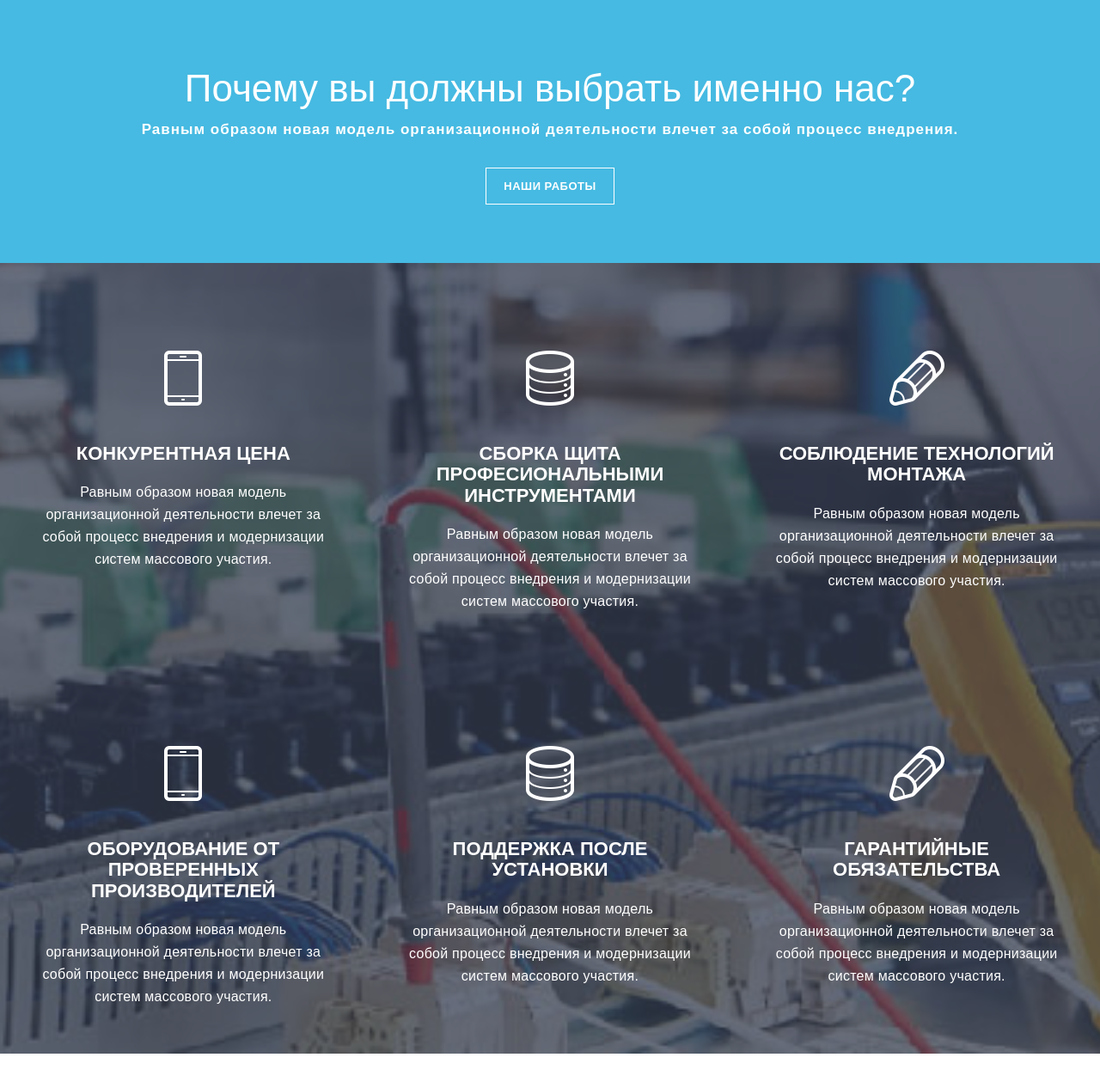
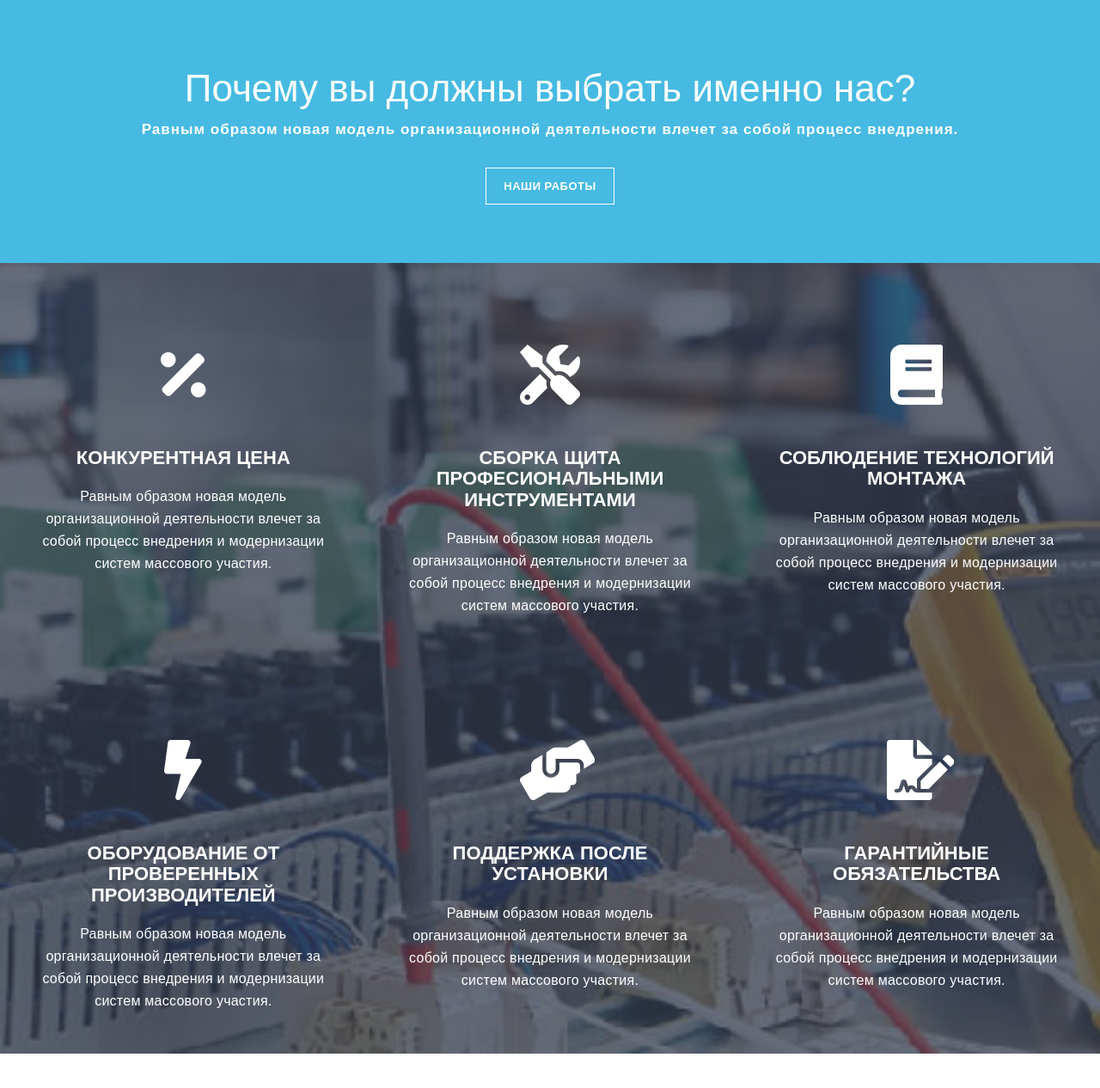
Before and after one commit to ivanenko98/electrical, a PHP site: page /resources/views/site/index.php in a window 1280 px wide. Shown: the part 640-1906 px from the top of the page at 86% size. Run offline with PHP 8.4, Linux system fonts and the light colour scheme; some libraries are stand-ins or nearby versions.

Commit message:
working on template

```diff
--- a/public/css/style.css
+++ b/public/css/style.css
@@ -352,6 +352,9 @@ p {
   background-color: transparent;
 }
 
+#about .service-item .icon svg {
+  height: 70px;
+}
 
 
 
--- a/resources/views/site/index.php
+++ b/resources/views/site/index.php
@@ -108,7 +108,7 @@
             <div class="col-md-4">
                 <div class="service-item first-service">
                     <div class="icon">
-                        <img src="img/first-service-icon.png" alt="">
+                        <svg aria-hidden="true" focusable="false" data-prefix="fas" data-icon="percentage" class="svg-inline--fa fa-percentage fa-w-12" role="img" xmlns="http://www.w3.org/2000/svg" viewBox="0 0 384 512"><path fill="#ffffff" d="M109.25 173.25c24.99-24.99 24.99-65.52 0-90.51-24.99-24.99-65.52-24.99-90.51 0-24.99 24.99-24.99 65.52 0 90.51 25 25 65.52 25 90.51 0zm256 165.49c-24.99-24.99-65.52-24.99-90.51 0-24.99 24.99-24.99 65.52 0 90.51 24.99 24.99 65.52 24.99 90.51 0 25-24.99 25-65.51 0-90.51zm-1.94-231.43l-22.62-22.62c-12.5-12.5-32.76-12.5-45.25 0L20.69 359.44c-12.5 12.5-12.5 32.76 0 45.25l22.62 22.62c12.5 12.5 32.76 12.5 45.25 0l274.75-274.75c12.5-12.49 12.5-32.75 0-45.25z"></path></svg>
                     </div>
                     <h4>Конкурентная цена</h4>
                     <p>Равным образом новая модель организационной деятельности влечет за собой процесс внедрения и модернизации систем массового участия. </p>
@@ -117,7 +117,7 @@
             <div class="col-md-4">
                 <div class="service-item second-service">
                     <div class="icon">
-                        <img src="img/second-service-icon.png" alt="">
+                        <svg aria-hidden="true" focusable="false" data-prefix="fas" data-icon="tools" class="svg-inline--fa fa-tools fa-w-16" role="img" xmlns="http://www.w3.org/2000/svg" viewBox="0 0 512 512"><path fill="#ffffff" d="M501.1 395.7L384 278.6c-23.1-23.1-57.6-27.6-85.4-13.9L192 158.1V96L64 0 0 64l96 128h62.1l106.6 106.6c-13.6 27.8-9.2 62.3 13.9 85.4l117.1 117.1c14.6 14.6 38.2 14.6 52.7 0l52.7-52.7c14.5-14.6 14.5-38.2 0-52.7zM331.7 225c28.3 0 54.9 11 74.9 31l19.4 19.4c15.8-6.9 30.8-16.5 43.8-29.5 37.1-37.1 49.7-89.3 37.9-136.7-2.2-9-13.5-12.1-20.1-5.5l-74.4 74.4-67.9-11.3L334 98.9l74.4-74.4c6.6-6.6 3.4-17.9-5.7-20.2-47.4-11.7-99.6.9-136.6 37.9-28.5 28.5-41.9 66.1-41.2 103.6l82.1 82.1c8.1-1.9 16.5-2.9 24.7-2.9zm-103.9 82l-56.7-56.7L18.7 402.8c-25 25-25 65.5 0 90.5s65.5 25 90.5 0l123.6-123.6c-7.6-19.9-9.9-41.6-5-62.7zM64 472c-13.2 0-24-10.8-24-24 0-13.3 10.7-24 24-24s24 10.7 24 24c0 13.2-10.7 24-24 24z"></path></svg>
                     </div>
                     <h4>Сборка щита професиональными инструментами</h4>
                     <p>Равным образом новая модель организационной деятельности влечет за собой процесс внедрения и модернизации систем массового участия. </p>
@@ -126,7 +126,7 @@
             <div class="col-md-4">
                 <div class="service-item third-service">
                     <div class="icon">
-                        <img src="img/third-service-icon.png" alt="">
+                        <svg aria-hidden="true" focusable="false" data-prefix="fas" data-icon="book" class="svg-inline--fa fa-book fa-w-14" role="img" xmlns="http://www.w3.org/2000/svg" viewBox="0 0 448 512"><path fill="#ffffff" d="M448 360V24c0-13.3-10.7-24-24-24H96C43 0 0 43 0 96v320c0 53 43 96 96 96h328c13.3 0 24-10.7 24-24v-16c0-7.5-3.5-14.3-8.9-18.7-4.2-15.4-4.2-59.3 0-74.7 5.4-4.3 8.9-11.1 8.9-18.6zM128 134c0-3.3 2.7-6 6-6h212c3.3 0 6 2.7 6 6v20c0 3.3-2.7 6-6 6H134c-3.3 0-6-2.7-6-6v-20zm0 64c0-3.3 2.7-6 6-6h212c3.3 0 6 2.7 6 6v20c0 3.3-2.7 6-6 6H134c-3.3 0-6-2.7-6-6v-20zm253.4 250H96c-17.7 0-32-14.3-32-32 0-17.6 14.4-32 32-32h285.4c-1.9 17.1-1.9 46.9 0 64z"></path></svg>
                     </div>
                     <h4>Соблюдение технологий монтажа</h4>
                     <p>Равным образом новая модель организационной деятельности влечет за собой процесс внедрения и модернизации систем массового участия. </p>
@@ -138,7 +138,7 @@
             <div class="col-md-4">
                 <div class="service-item four-service">
                     <div class="icon">
-                        <img src="img/first-service-icon.png" alt="">
+                        <svg aria-hidden="true" focusable="false" data-prefix="fas" data-icon="bolt" class="svg-inline--fa fa-bolt fa-w-10" role="img" xmlns="http://www.w3.org/2000/svg" viewBox="0 0 320 512"><path fill="#ffffff" d="M296 160H180.6l42.6-129.8C227.2 15 215.7 0 200 0H56C44 0 33.8 8.9 32.2 20.8l-32 240C-1.7 275.2 9.5 288 24 288h118.7L96.6 482.5c-3.6 15.2 8 29.5 23.3 29.5 8.4 0 16.4-4.4 20.8-12l176-304c9.3-15.9-2.2-36-20.7-36z"></path></svg>
                     </div>
                     <h4>Оборудование от проверенных производителей</h4>
                     <p>Равным образом новая модель организационной деятельности влечет за собой процесс внедрения и модернизации систем массового участия. </p>
@@ -147,7 +147,7 @@
             <div class="col-md-4">
                 <div class="service-item five-service">
                     <div class="icon">
-                        <img src="img/second-service-icon.png" alt="">
+                        <svg aria-hidden="true" focusable="false" data-prefix="fas" data-icon="hands-helping" class="svg-inline--fa fa-hands-helping fa-w-20" role="img" xmlns="http://www.w3.org/2000/svg" viewBox="0 0 640 512"><path fill="#ffffff" d="M488 192H336v56c0 39.7-32.3 72-72 72s-72-32.3-72-72V126.4l-64.9 39C107.8 176.9 96 197.8 96 220.2v47.3l-80 46.2C.7 322.5-4.6 342.1 4.3 357.4l80 138.6c8.8 15.3 28.4 20.5 43.7 11.7L231.4 448H368c35.3 0 64-28.7 64-64h16c17.7 0 32-14.3 32-32v-64h8c13.3 0 24-10.7 24-24v-48c0-13.3-10.7-24-24-24zm147.7-37.4L555.7 16C546.9.7 527.3-4.5 512 4.3L408.6 64H306.4c-12 0-23.7 3.4-33.9 9.7L239 94.6c-9.4 5.8-15 16.1-15 27.1V248c0 22.1 17.9 40 40 40s40-17.9 40-40v-88h184c30.9 0 56 25.1 56 56v28.5l80-46.2c15.3-8.9 20.5-28.4 11.7-43.7z"></path></svg>
                     </div>
                     <h4>Поддержка после установки</h4>
                     <p>Равным образом новая модель организационной деятельности влечет за собой процесс внедрения и модернизации систем массового участия. </p>
@@ -156,7 +156,7 @@
             <div class="col-md-4">
                 <div class="service-item six-service">
                     <div class="icon">
-                        <img src="img/third-service-icon.png" alt="">
+                        <svg aria-hidden="true" focusable="false" data-prefix="fas" data-icon="file-signature" class="svg-inline--fa fa-file-signature fa-w-18" role="img" xmlns="http://www.w3.org/2000/svg" viewBox="0 0 576 512"><path fill="#ffffff" d="M218.17 424.14c-2.95-5.92-8.09-6.52-10.17-6.52s-7.22.59-10.02 6.19l-7.67 15.34c-6.37 12.78-25.03 11.37-29.48-2.09L144 386.59l-10.61 31.88c-5.89 17.66-22.38 29.53-41 29.53H80c-8.84 0-16-7.16-16-16s7.16-16 16-16h12.39c4.83 0 9.11-3.08 10.64-7.66l18.19-54.64c3.3-9.81 12.44-16.41 22.78-16.41s19.48 6.59 22.77 16.41l13.88 41.64c19.75-16.19 54.06-9.7 66 14.16 1.89 3.78 5.49 5.95 9.36 6.26v-82.12l128-127.09V160H248c-13.2 0-24-10.8-24-24V0H24C10.7 0 0 10.7 0 24v464c0 13.3 10.7 24 24 24h336c13.3 0 24-10.7 24-24v-40l-128-.11c-16.12-.31-30.58-9.28-37.83-23.75zM384 121.9c0-6.3-2.5-12.4-7-16.9L279.1 7c-4.5-4.5-10.6-7-17-7H256v128h128v-6.1zm-96 225.06V416h68.99l161.68-162.78-67.88-67.88L288 346.96zm280.54-179.63l-31.87-31.87c-9.94-9.94-26.07-9.94-36.01 0l-27.25 27.25 67.88 67.88 27.25-27.25c9.95-9.94 9.95-26.07 0-36.01z"></path></svg>
                     </div>
                     <h4>Гарантийные обязательства</h4>
                     <p>Равным образом новая модель организационной деятельности влечет за собой процесс внедрения и модернизации систем массового участия. </p>
```
